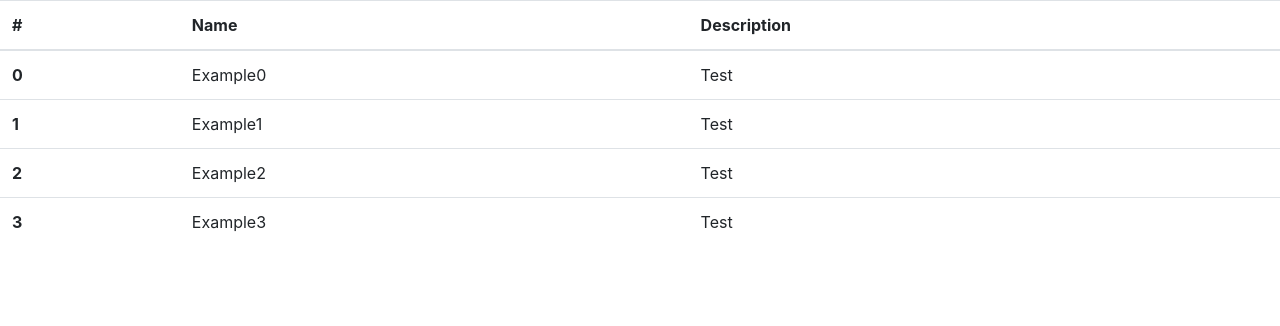
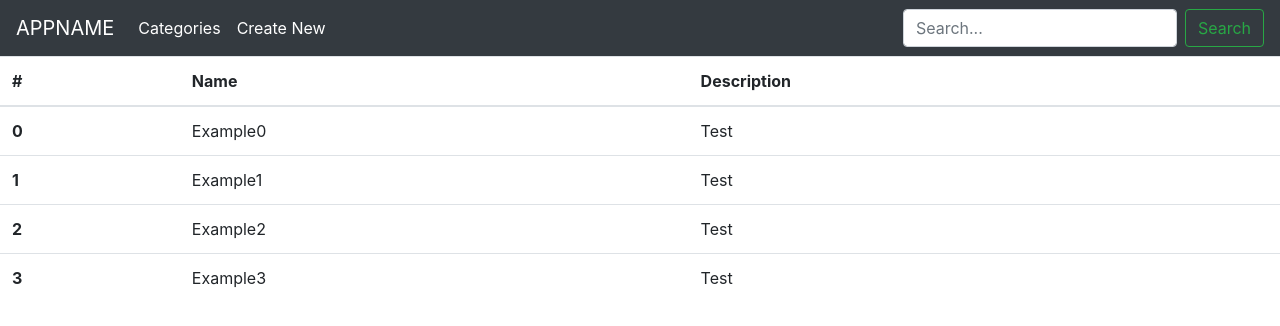
Before and after one commit to LucasF-42/kms-team6-v2, a plain HTML site: page index.html in a window 1280 px wide. Drawn offline with nearby package versions, Linux system fonts and the light colour scheme.

Commit message:
Added a navbar to index.html

```diff
--- a/index.html
+++ b/index.html
@@ -12,6 +12,24 @@
     <script src="scripts/scripts.js" type="application/javascript"></script>
 </head>
 <body>
+<nav class="navbar navbar-expand-lg navbar-dark bg-dark">
+    <a class="navbar-brand" href="#">APPNAME</a>
+    <div class="collapse navbar-collapse" id="mainNavbar">
+        <ul class="navbar-nav mr-auto">
+            <li class="nav-item">
+                <a class="nav-link text-white" id="navcat" href="#">Categories</a>
+            </li>
+            <li class="nav-item">
+                <a class="nav-link text-white" id="navnew" href="#">Create New</a>
+            </li>
+        </ul>
+        <form class="form-inline my-2 my-lg-0">
+            <input class="form-control mr-sm-2" type="search" placeholder="Search..." aria-label="Search" id="navsearchform">
+            <button class="btn btn-outline-success my-2 my-sm-0" type="submit" id="navsearchbutton">Search</button>
+        </form>
+
+    </div>
+</nav>
     <table class="table">
         <thead>
           <tr>
--- a/scripts/scripts.js
+++ b/scripts/scripts.js
@@ -31,6 +31,7 @@ let buildTable = () => {
         tdDescription.scope = "row"
         tdDescription.innerText = t.description
 
+
         let tr = document.createElement("tr");
         tr.appendChild(th);
         tr.appendChild(tdName);
```
